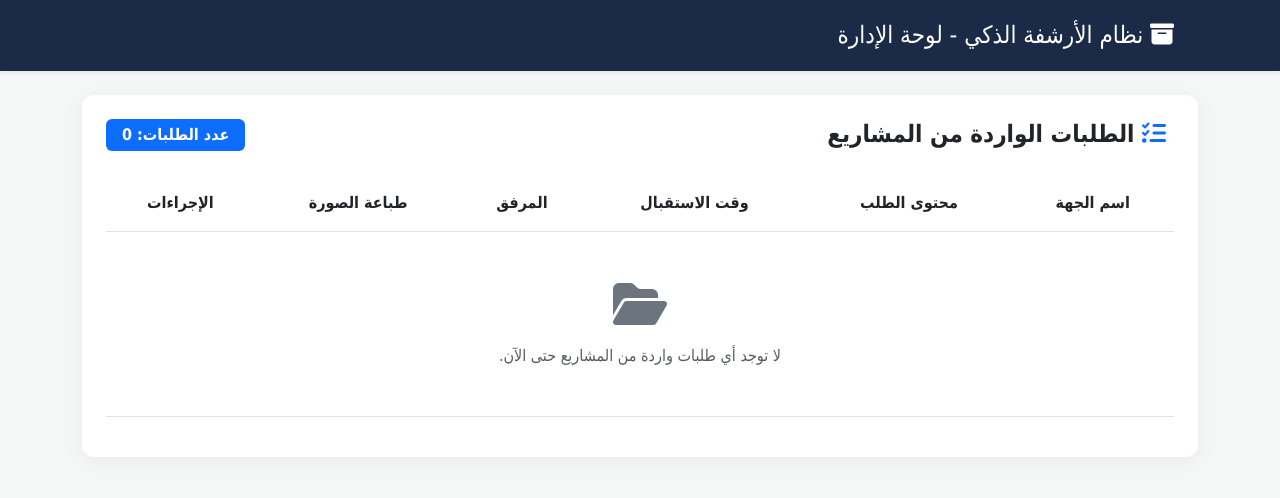
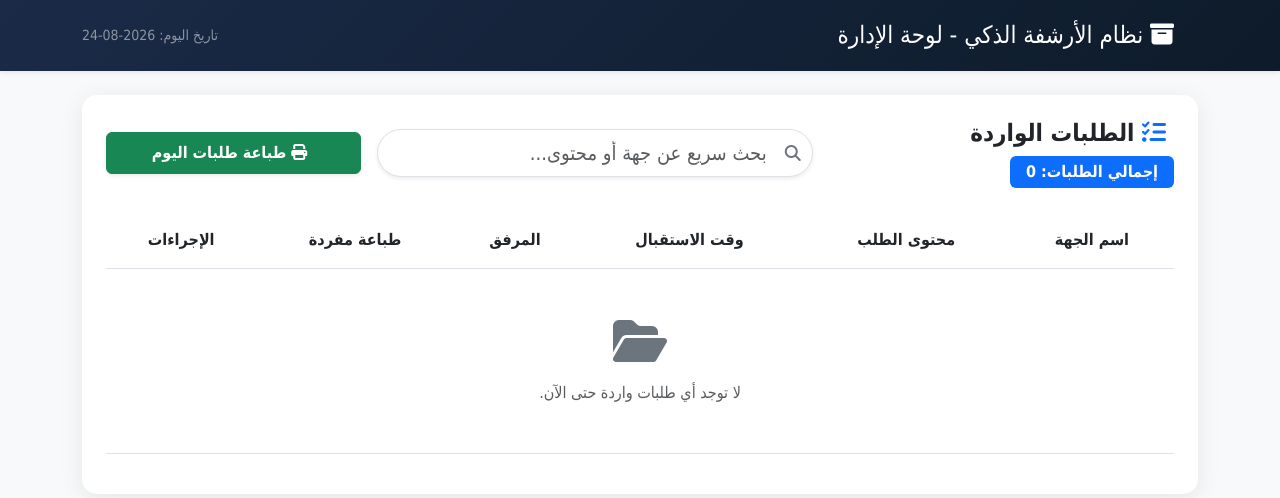
Before and after one commit to mosab2222/archive-project, a Flask app: page /admin in a window 1280 px wide. Shown: the top 498 px of the page. Run offline with Flask 3, Linux system fonts and the light colour scheme; data that the repository does not hold is empty.

Commit message:
Update admin.html

```diff
--- a/templates/admin.html
+++ b/templates/admin.html
@@ -3,41 +3,56 @@
 <head>
     <meta charset="UTF-8">
     <meta name="viewport" content="width=device-width, initial-scale=1.0">
-    <title>لوحة تحكم الإدارة - الاستقبال</title>
+    <title>لوحة تحكم الإدارة - نظام الأرشفة الذكي</title>
     <link rel="stylesheet" href="https://cdn.jsdelivr.net/npm/bootstrap@5.3.0/dist/css/bootstrap.min.css">
     <link rel="stylesheet" href="https://cdnjs.cloudflare.com/ajax/libs/font-awesome/6.4.0/css/all.min.css">
     <style>
-        body { background-color: #f4f7f6; font-family: Tahoma, sans-serif; }
-        .navbar { background: #1b2a47; }
-        .card { border: none; border-radius: 12px; box-shadow: 0 4px 20px rgba(0,0,0,0.05); }
+        body { background-color: #f8f9fa; font-family: Tahoma, sans-serif; }
+        .navbar { background: linear-gradient(135deg, #1b2a47 0%, #0d1b2a 100%); }
+        .card { border: none; border-radius: 15px; box-shadow: 0 5px 25px rgba(0,0,0,0.08); }
         .table thead { background-color: #1b2a47; color: white; }
         .btn-view { transition: all 0.2s; }
         .btn-view:hover { transform: scale(1.05); }
-
         .today-order {
-            background-color: #e8f5e9 !important;
-            border-right: 4px solid #2e7d32;
+            background-color: #f1f8f5 !important;
+            border-right: 5px solid #2e7d32;
         }
-
+        .search-box {
+            border-radius: 50px;
+            padding-right: 45px;
+        }
+        .search-icon {
+            position: absolute;
+            right: 20px;
+            top: 50%;
+            transform: translateY(-50%);
+            color: #6c757d;
+        }
         @media print {
-            .no-print, .navbar, .btn { display: none !important; }
-            body { background: white !important; margin: 0 !important; padding: 0 !important; }
-            @page { size: auto; margin: 0mm; }
-            .print-container {
-                width: 100vw;
-                height: 100vh;
-                display: flex;
-                justify-content: center;
-                align-items: center;
-            }
-            img {
-                width: 100% !important;
-                height: 100% !important;
-                object-fit: contain !important;
-            }
+            .no-print, .navbar, .btn, .search-container { display: none !important; }
+            body { background: white !important; margin: 0 !important; padding: 10px !important; }
+            .card { box-shadow: none !important; border: none !important; }
+            .table { width: 100% !important; border-collapse: collapse !important; }
+            .table th, .table td { border: 1px solid #dee2e6 !important; padding: 8px !important; }
         }
     </style>
     <script>
+        // بحث سريع في الجدول
+        function searchOrders() {
+            let input = document.getElementById('searchInput').value.toLowerCase();
+            let rows = document.querySelectorAll('#ordersTableBody tr');
+
+            rows.forEach(row => {
+                let text = row.innerText.toLowerCase();
+                if (text.includes(input)) {
+                    row.style.display = '';
+                } else {
+                    row.style.display = 'none';
+                }
+            });
+        }
+
+        // طباعة صورة فردية لملء الورقة
         function printImageFullPage(fileUrl) {
             var printWindow = window.open('', '_blank');
             printWindow.document.write(`
@@ -55,32 +70,55 @@
                     </style>
                 </head>
                 <body>
-                    <div class="print-container">
-                        <img src="${fileUrl}" onload="window.print(); window.close();" />
-                    </div>
+                    <img src="${fileUrl}" onload="window.print(); window.close();" />
                 </body>
                 </html>
             `);
             printWindow.document.close();
         }
+
+        // طباعة الطلبات اليومية فقط
+        function printTodayOrders() {
+            window.print();
+        }
     </script>
 </head>
 <body>
     <nav class="navbar navbar-dark shadow-sm py-3 mb-4 no-print">
-        <div class="container">
+        <div class="container d-flex justify-content-between align-items-center">
             <span class="navbar-brand mb-0 h1 fs-4">
                 <i class="fa-solid fa-box-archive me-2"></i> نظام الأرشفة الذكي - لوحة الإدارة
             </span>
+            <span class="text-white-50 small">تاريخ اليوم: {{ today_str }}</span>
         </div>
     </nav>
 
     <div class="container my-4">
         <div class="card p-4 bg-white">
-            <div class="d-flex justify-content-between align-items-center mb-4">
-                <h4 class="fw-bold text-dark m-0"><i class="fa-solid fa-list-check text-primary me-2"></i> الطلبات الواردة من المشاريع</h4>
-                <span class="badge bg-primary fs-6 px-3 py-2">عدد الطلبات: {{ requests_list|length }}</span>
+            <!-- الهيدر وعصا البحث وأزرار الإجراءات -->
+            <div class="row align-items-center mb-4 g-3">
+                <div class="col-md-4">
+                    <h4 class="fw-bold text-dark m-0">
+                        <i class="fa-solid fa-list-check text-primary me-2"></i> الطلبات الواردة
+                    </h4>
+                    <span class="badge bg-primary fs-6 px-3 py-2 mt-2">إجمالي الطلبات: {{ requests_list|length }}</span>
+                </div>
+
+                <!-- صندوق البحث السريع -->
+                <div class="col-md-5 search-container position-relative">
+                    <i class="fa-solid fa-magnifying-glass search-icon"></i>
+                    <input type="text" id="searchInput" onkeyup="searchOrders()" class="form-control form-control-lg search-box shadow-sm" placeholder="بحث سريع عن جهة أو محتوى...">
+                </div>
+
+                <!-- زر طباعة طلبات اليوم -->
+                <div class="col-md-3 text-md-end">
+                    <button onclick="printTodayOrders()" class="btn btn-success fw-bold shadow-sm w-100 py-2">
+                        <i class="fa-solid fa-print me-2"></i> طباعة طلبات اليوم
+                    </button>
+                </div>
             </div>
 
+            <!-- جدول البيانات -->
             <div class="table-responsive">
                 <table class="table table-hover align-middle text-center">
                     <thead>
@@ -89,11 +127,11 @@
                             <th class="py-3">محتوى الطلب</th>
                             <th class="py-3">وقت الاستقبال</th>
                             <th class="py-3">المرفق</th>
-                            <th class="py-3">طباعة الصورة</th>
-                            <th class="py-3">الإجراءات</th>
+                            <th class="py-3 no-print">طباعة مفردة</th>
+                            <th class="py-3 no-print">الإجراءات</th>
                         </tr>
                     </thead>
-                    <tbody>
+                    <tbody id="ordersTableBody">
                         {% for req in requests_list %}
                             {% set is_today = req['date'].startswith(today_str) %}
                             <tr class="{{ 'today-order' if is_today else '' }}">
@@ -114,16 +152,16 @@
                                         <span class="badge bg-light text-muted border">بلا مرفق</span>
                                     {% endif %}
                                 </td>
-                                <td>
+                                <td class="no-print">
                                     {% if req['filename'] %}
                                         <button onclick="printImageFullPage('{{ url_for('uploaded_file', filename=req['filename']) }}')" class="btn btn-sm btn-dark fw-bold" title="طباعة الصورة على كامل الورقة">
-                                            <i class="fa-solid fa-print me-1"></i> طباعة ملء الورقة
+                                            <i class="fa-solid fa-print me-1"></i> ملء الورقة
                                         </button>
                                     {% else %}
                                         <span class="text-muted">-</span>
                                     {% endif %}
                                 </td>
-                                <td>
+                                <td class="no-print">
                                     <form action="{{ url_for('delete_order', order_id=req['id']) }}" method="POST" class="d-inline" onsubmit="return confirm('هل أنت متأكد من حذف هذا الطلب نهائياً؟');">
                                         <button type="submit" class="btn btn-sm btn-danger fw-bold" title="حذف الطلب">
                                             <i class="fa-solid fa-trash-can"></i>
@@ -135,7 +173,7 @@
                             <tr>
                                 <td colspan="6" class="text-muted text-center py-5">
                                     <i class="fa-solid fa-folder-open fa-3x text-secondary mb-3 d-block"></i>
-                                    لا توجد أي طلبات واردة من المشاريع حتى الآن.
+                                    لا توجد أي طلبات واردة حتى الآن.
                                 </td>
                             </tr>
                         {% endfor %}
```
